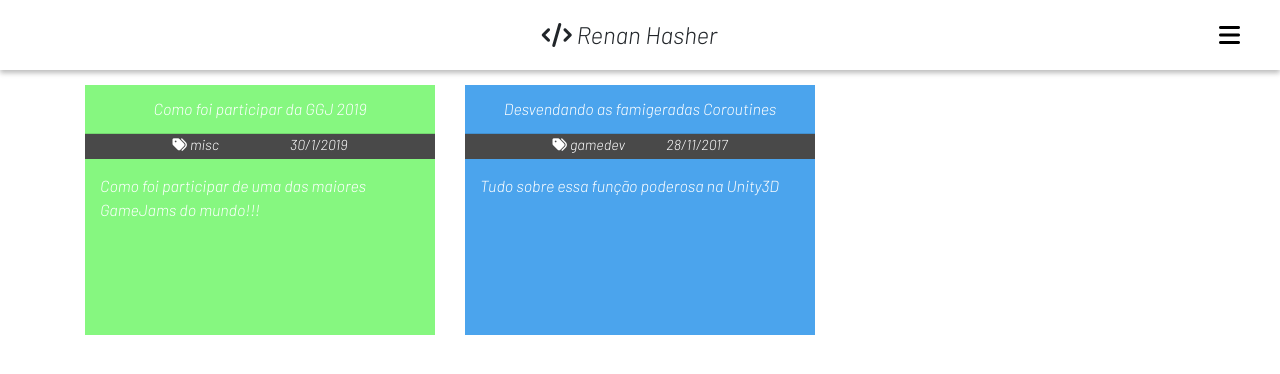
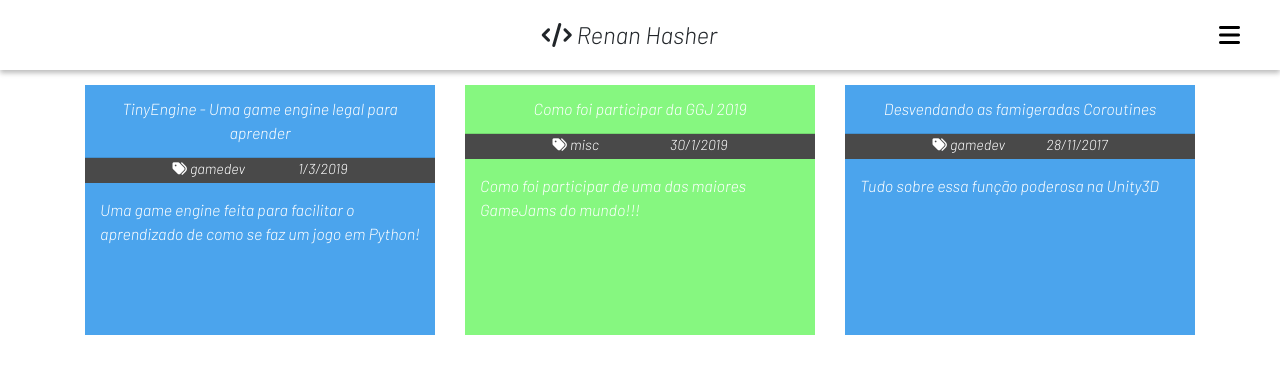
Before and after one commit to hasher-hasher/hasher-hasher.github.io, a Jekyll site: the page built from index.md, in a window 1280 px wide. Shown: the top 374 px of the page. Built offline with Jekyll 4.4.1, drawn with Linux system fonts in a browser that asks for light colours; nearby versions of some CDN libraries.

Commit message:
Updated Tinyengine Uma Game Engine Legal Para Aprender and 1 other file

```diff
--- a/_drafts/tinyengine-uma-game-engine-legal-para-aprender.markdown
+++ b/_posts/2019-03-01-tinyengine-uma-game-engine-legal-para-aprender.markdown
@@ -1,6 +1,12 @@
 ---
 title: TinyEngine - Uma game engine legal para aprender
 date: 2019-03-01 19:42:00 Z
+categories:
+- gamedev
+author: Renan Rocha
+description: Uma game engine feita para facilitar o aprendizado de como se faz um
+  jogo em Python!
+lang: pt-br
 ---
 
 Olá pessoal!
```
